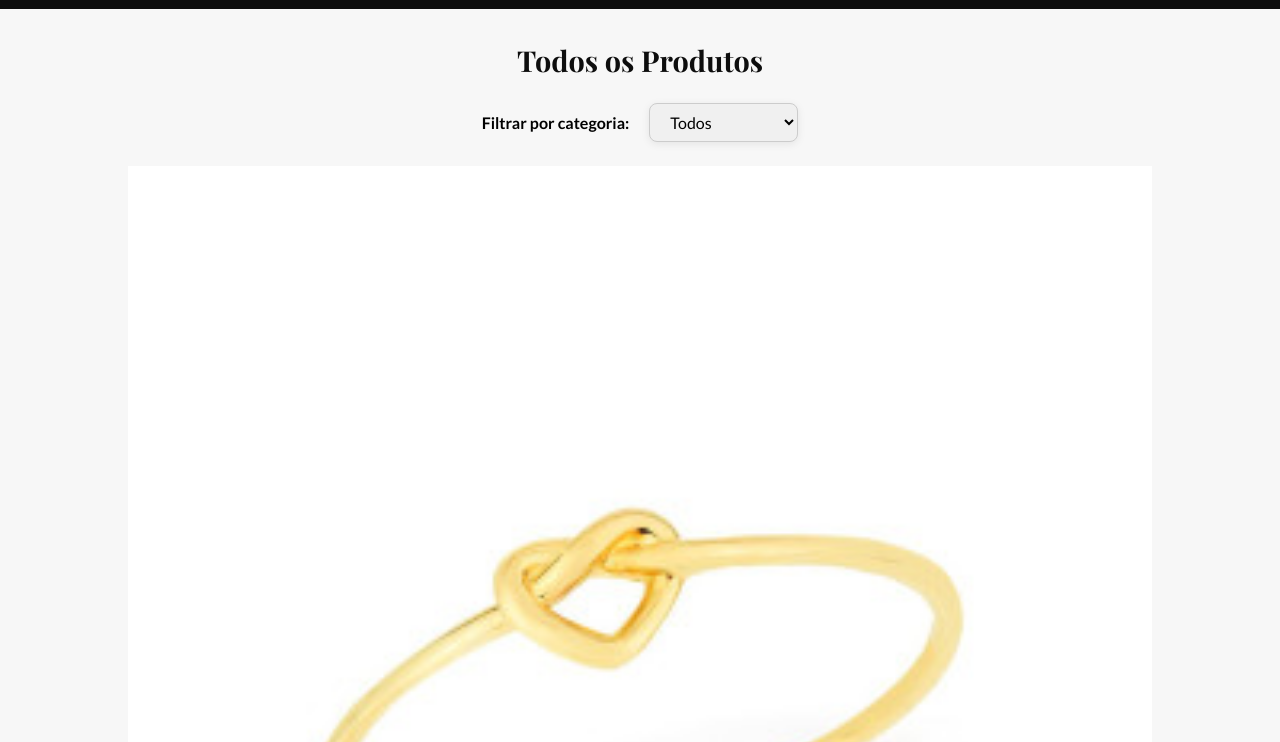
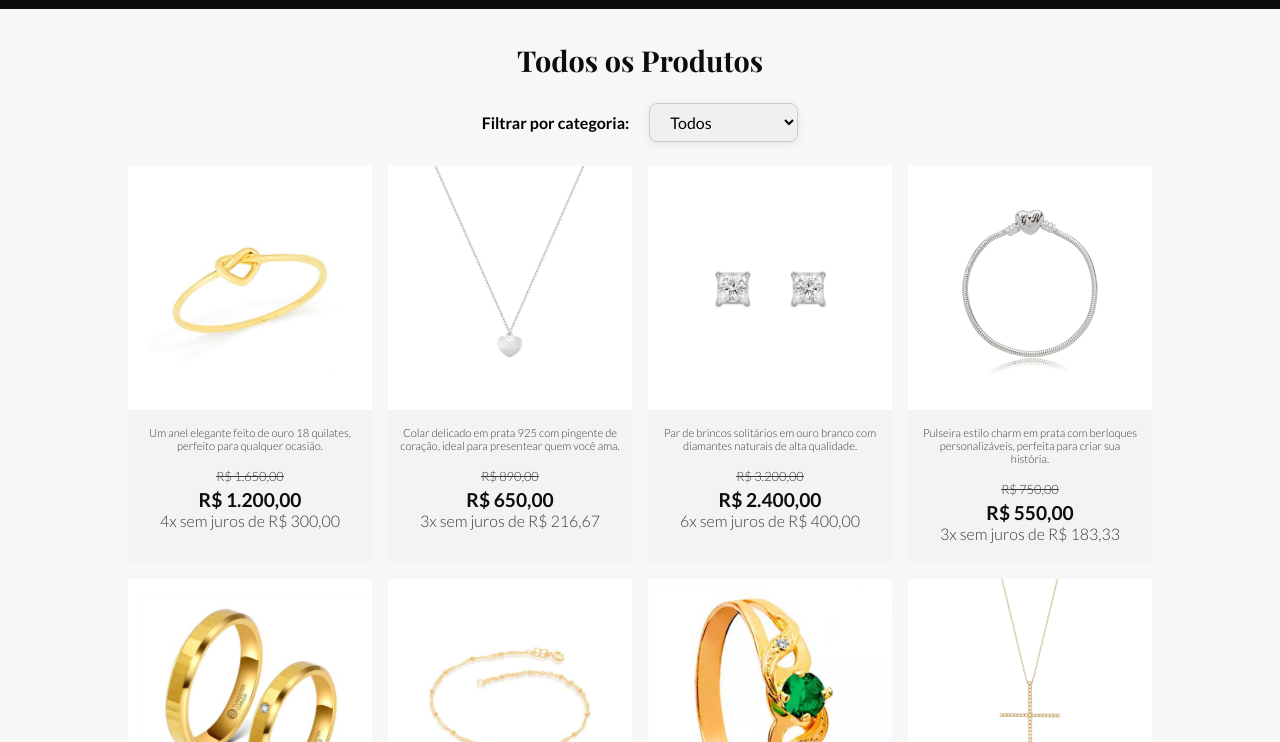
Before and after one commit to LucasSilva006/ficticio-joalheria1, a plain HTML site: page htmls/produtos.html in a window 1280 px wide. Shown: the part 58-800 px from the top of the page. Drawn offline with nearby package versions, Linux system fonts and the light colour scheme; a web font is replaced by a local one.

Commit message:
Correção de quantidade de colunas na grid na página de produtos

```diff
--- a/css/style2.css
+++ b/css/style2.css
@@ -35,3 +35,22 @@
     border: 2px solid gray;
     outline: none;
 }
+
+.grid-destaques {
+    display: grid;
+    grid-template-columns: repeat(2, 1fr);
+    gap: 4px;
+}
+
+@media (min-width: 768px) {
+    .grid-destaques {
+        grid-template-columns: repeat(3, 1fr);
+        gap: 16px;
+    }
+}
+
+@media (min-width: 1024px) {
+    .grid-destaques {
+        grid-template-columns: repeat(4, 1fr);
+    }
+}
```
